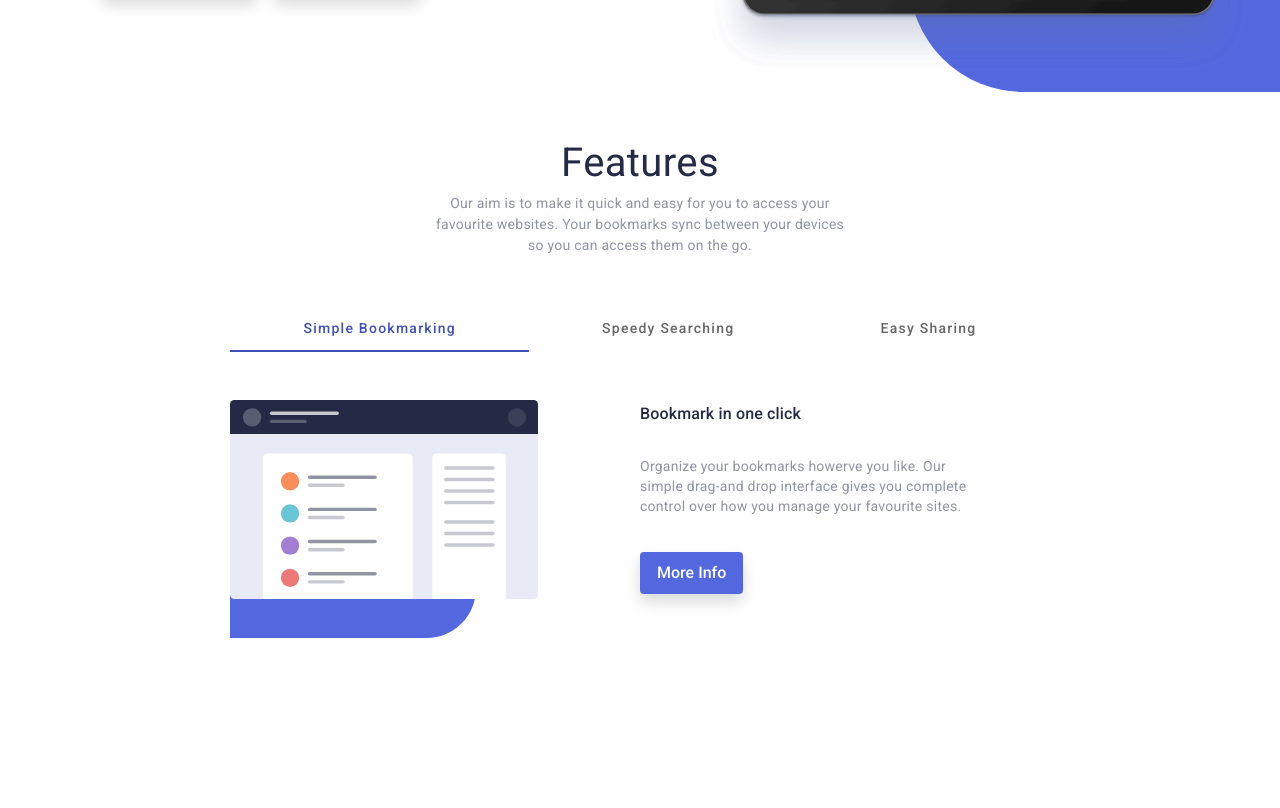
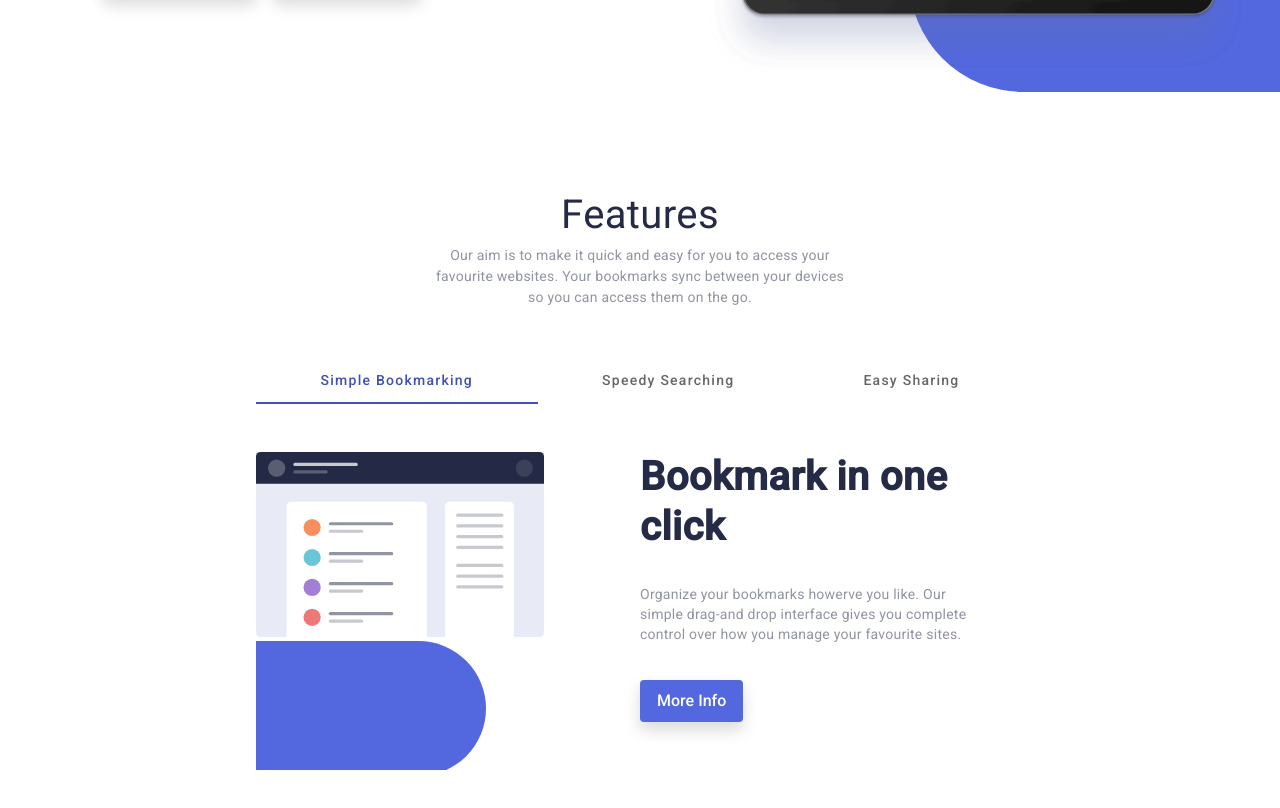
Before and after one commit to george-asiedu/Bookmark-Landing-Page, an Angular app in the folder bookmark-app/: page / in a window 1280 px wide. Shown: the part 460-1268 px from the top of the page. Before the commit the page ends 1119 px from the top, so only its background shows below. Built offline with nearby package versions, Linux system fonts and the light colour scheme.

Commit message:
features component tabs update

```diff
--- a/bookmark-app/src/app/features/features.component.css
+++ b/bookmark-app/src/app/features/features.component.css
@@ -1,5 +1,5 @@
 .tabs {
-    padding: 1% 18%;
+    padding: 5% 20%;
 }
 
 .box {
--- a/bookmark-app/src/app/features/features.component.html
+++ b/bookmark-app/src/app/features/features.component.html
@@ -6,7 +6,7 @@
         so you can access them on the go.
     </p>
 
-    <mat-tab-group>
+    <mat-tab-group animationDuration="3000ms">
         <mat-tab label="Simple Bookmarking">
             <div class="d-flex w-100 py-5 overflow-hidden ">
                 <div class="hero position-relative w-50">
@@ -14,7 +14,7 @@
                     <div class="box z-n1 w-100 h-50 rounded-pill position-absolute"></div>
                 </div>
                 <div class="d-flex flex-column justify-content-lg-center gap-4 w-50 home-mob">
-                    <h3 class="lh-sm fw-medium mb-2 fs">
+                    <h3 class="lh-sm fw-bold mb-2 fs-1">
                         Bookmark in one click
                     </h3>
                     <p>
@@ -35,7 +35,7 @@
                     <div class="box z-n1 w-100 h-50 rounded-pill position-absolute"></div>
                 </div>
                 <div class="d-flex flex-column justify-content-lg-center gap-4 w-50 home-mob">
-                    <h3 class="lh-sm fw-medium mb-2 fs">
+                    <h3 class="lh-sm fw-bold mb-2 fs-1">
                         Intelligent search
                     </h3>
                     <p>
@@ -56,7 +56,7 @@
                     <div class="box z-n1 w-100 h-50 rounded-pill position-absolute"></div>
                 </div>
                 <div class="d-flex flex-column justify-content-lg-center gap-4 w-50 home-mob">
-                    <h3 class="lh-sm fw-medium mb-2 fs">
+                    <h3 class="lh-sm fw-bold mb-2 fs-1">
                         Share your bookmarks
                     </h3>
                     <p>
```
